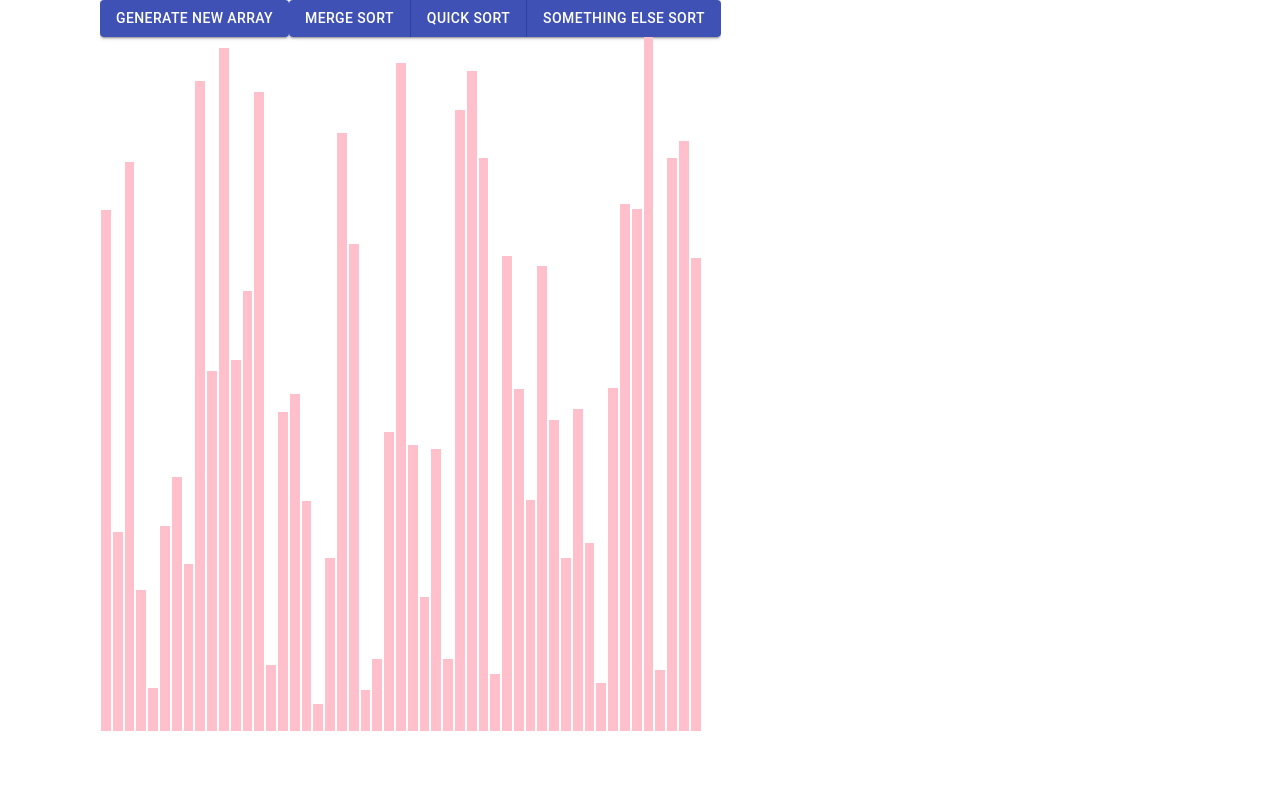
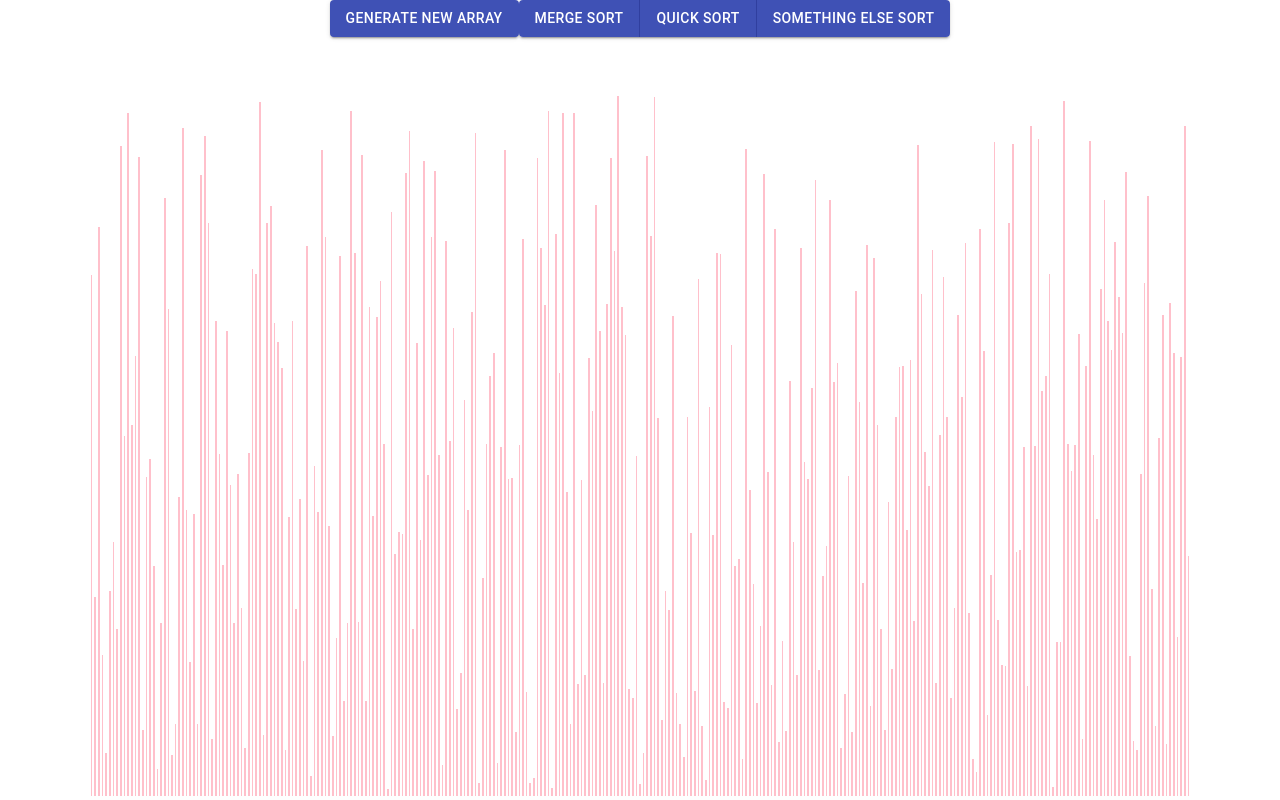
Before and after one commit to robertobatts/magic-sorter, a React (Create React App) app: page / in a window 1280 px wide. Built offline with nearby package versions, Linux system fonts and the light colour scheme.

Commit message:
fix bug on coloring after generting new array + improved css

```diff
--- a/src/components/Sorter.css
+++ b/src/components/Sorter.css
@@ -1,8 +1,18 @@
+.container {
+  display: flex;
+  align-items: center;
+  justify-content: center;
+  height: 100%;
+}
+
 .array-container {
   position: absolute;
-  left: 100px;
+  bottom: 0;
   overflow-x: auto;
-  /* top: 100px; */
+  white-space: nowrap;
+  width: auto;
+  padding-left: 10px;
+  padding-right: 10px;
 }
 
 .array-bar {
@@ -11,5 +21,6 @@
 }
 
 .bar {
-  display: block
+  top: 0;
+  position: fixed;
 }
--- a/src/components/Sorter.jsx
+++ b/src/components/Sorter.jsx
@@ -5,12 +5,12 @@ import * as sortingAlgos from '../algorithms/sortingAlgos';
 import './Sorter.css';
 
 const NEUTRAL_COLOR = 'pink';
-const PRIMARY_COLOR = 'deepskyblue';
-const SECONDARY_COLOR = 'red';
+const PRIMARY_COLOR = 'mediumblue';
+const SECONDARY_COLOR = 'tomato';
 
 const SORTED_COLOR = 'springgreen';
 
-const ANIMATION_SPEED_MS = 10;
+const ANIMATION_SPEED_MS = 2;
 
 export default class Sorter extends React.Component {
   constructor(props) {
@@ -18,7 +18,7 @@ export default class Sorter extends React.Component {
 
     this.state = {
       values: [],
-      valuesSize: 50,
+      valuesSize: 300,
       stop: true
     };
   }
@@ -61,17 +61,21 @@ export default class Sorter extends React.Component {
         const color1 = i % 3 === 0 ? PRIMARY_COLOR : NEUTRAL_COLOR;
         const color2 = i % 3 === 0 ? SECONDARY_COLOR : NEUTRAL_COLOR;
         setTimeout(() => {
+          if (!this.state.stop) {
             barOneStyle.backgroundColor = color1;
             barTwoStyle.backgroundColor = color2;
             this.colorElementIfSorted(jsSortedArray[barOneIdx], arrayBars[barOneIdx]);
             this.colorElementIfSorted(jsSortedArray[barTwoIdx], arrayBars[barTwoIdx]);
+          }
         }, i * ANIMATION_SPEED_MS);
       } else {
         setTimeout(() => {
+          if (!this.state.stop) {
             const [barOneIdx, newValue] = animations[i];
             const barOneStyle = arrayBars[barOneIdx].style;
             barOneStyle.height = `${this.getHeight(newValue)}px`;
             this.colorElementIfSorted(jsSortedArray[barOneIdx], arrayBars[barOneIdx]);
+          }
         }, i * ANIMATION_SPEED_MS);
       }
     }
@@ -103,7 +107,7 @@ export default class Sorter extends React.Component {
   render() {
     return (
       <>
-        <div className="array-container">
+        <div className="container">
           <div className="bar">
             <Button onClick={() => this.resetArray()} variant="contained" color="primary">Generate new array</Button>
             <ButtonGroup variant="contained" color="primary" aria-label="contained primary button group">
@@ -112,6 +116,7 @@ export default class Sorter extends React.Component {
               <Button>Something else sort</Button>
             </ButtonGroup>
           </div>
+          <div className="array-container">
             {this.state.values.map((value, idx) => (
               <div
                 className="array-bar"
@@ -123,6 +128,7 @@ export default class Sorter extends React.Component {
                   width: `${500/this.state.values.length}px`
               }}/>
             ))}
+          </div>
         </div>
       </>
     );
```
Lines whose indentation alone changed are shown as unchanged.
